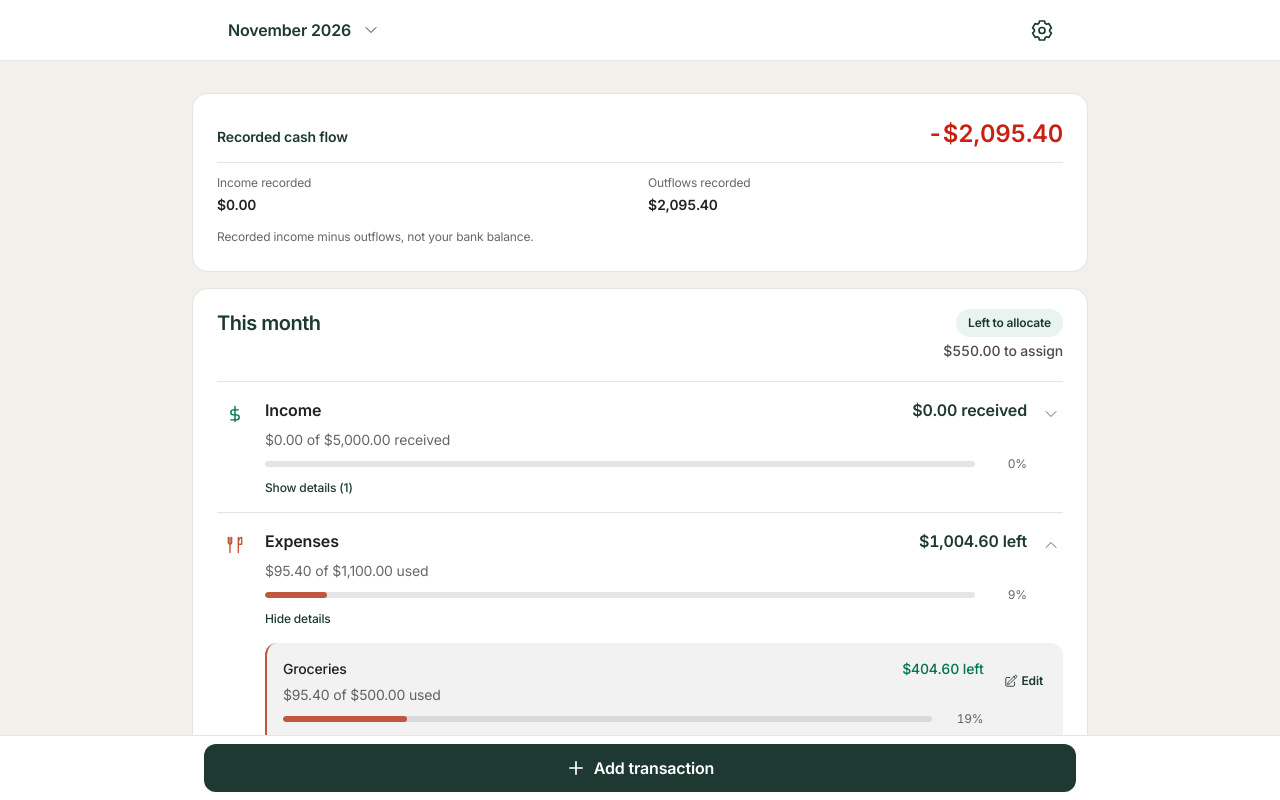
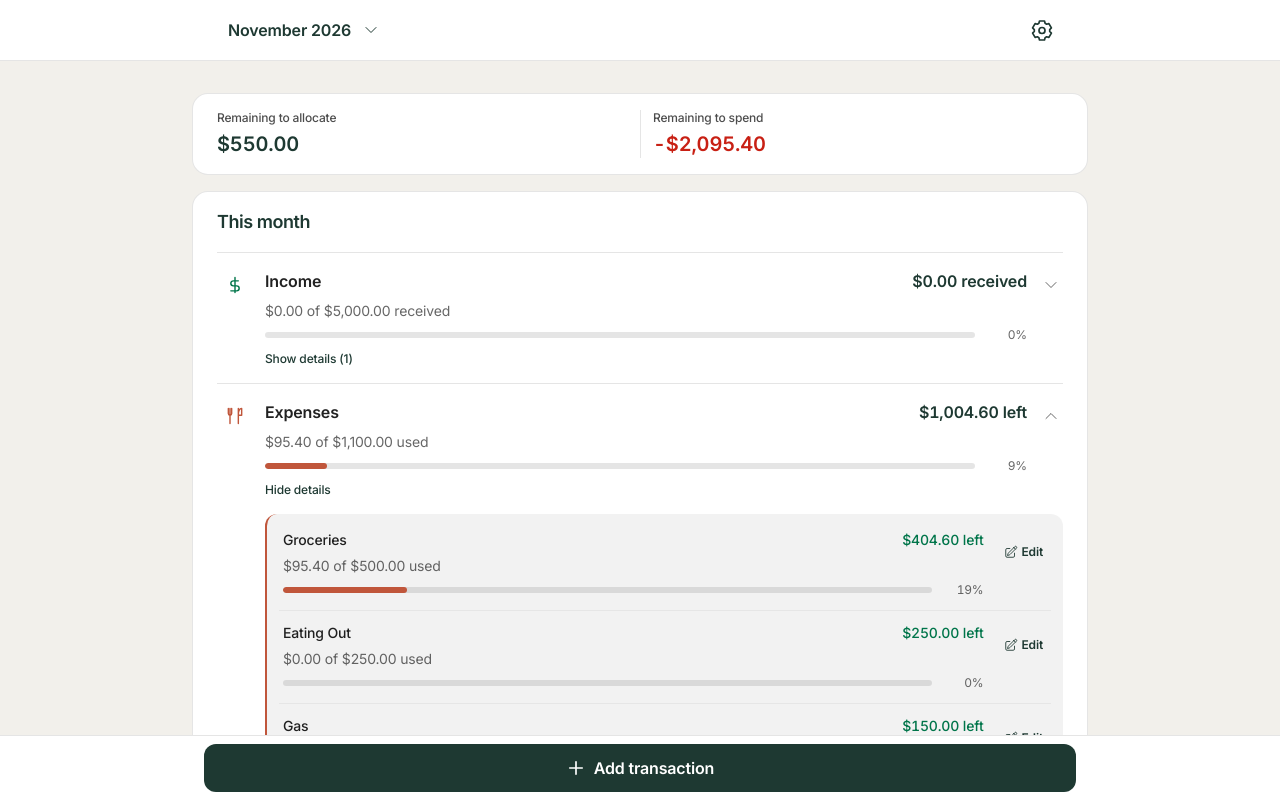
Before and after one commit to jpmarteleur/zenith-budget, a React (Vite) app: page / in a window 1280 px wide. Both pictures are taken after a click on the button "Try as a guest". Shown: the top 800 px of the page. Built offline with nearby package versions, Linux system fonts and the light colour scheme.

Commit message:
feat: update README for clarity on budget features; enhance AllocationEditor and TransactionFields for improved UI consistency and accessibility; refactor BudgetPage layout for better user experience

```diff
--- a/components/TransactionFields.tsx
+++ b/components/TransactionFields.tsx
@@ -44,16 +44,16 @@ const TransactionFields: React.FC<TransactionFieldsProps> = ({
   return (
     <div className="space-y-3">
       <div className="grid grid-cols-[minmax(0,1fr)_minmax(0,1.2fr)] items-start gap-3">
-      <div>
+      <div className="min-w-0">
         <div className="mb-1 flex items-baseline justify-between gap-3">
           <label htmlFor={`${id}-amount`} className="text-sm font-medium text-black/87">Amount</label>
           <span className="text-xs text-black/60">{currency.code}</span>
         </div>
         <input ref={amountRef} id={`${id}-amount`} type="number" inputMode="decimal" step="any" required value={draft.amount} onChange={event => onChange({ amount: event.target.value })} className={`min-h-11 w-full min-w-0 rounded-xl border border-black/50 bg-white px-3 py-2 text-lg font-semibold tabular-nums text-black/87 ${TRANSACTION_FOCUS}`} />
       </div>
-      <div>
+      <div className="min-w-0">
         <label htmlFor={`${id}-date`} className="mb-1 block text-sm font-medium text-black/87">Date</label>
-        <input id={`${id}-date`} type="date" required min={bounds.min} max={bounds.max} value={draft.date} onChange={event => onChange({ date: event.target.value })} className={FIELD} aria-describedby={`${id}-date-hint`} />
+        <input id={`${id}-date`} type="date" required min={bounds.min} max={bounds.max} value={draft.date} onChange={event => onChange({ date: event.target.value })} className={`${FIELD} block max-w-full appearance-none [&::-webkit-date-and-time-value]:min-w-0 [&::-webkit-date-and-time-value]:text-left [&::-webkit-datetime-edit]:min-w-0 [&::-webkit-datetime-edit]:p-0`} aria-describedby={`${id}-date-hint`} />
         <p id={`${id}-date-hint`} className="sr-only">Keep this transaction within the selected budget month.</p>
       </div>
       </div>
--- a/pages/BudgetPage.tsx
+++ b/pages/BudgetPage.tsx
@@ -8,7 +8,6 @@ import BudgetCategorySection from '../components/BudgetCategorySection';
 import { CATEGORY_NAMES } from '../types';
 import type { CategoryName, RecurringRule, Subcategory } from '../types';
 import PlusIcon from '../components/icons/PlusIcon';
-import CheckIcon from '../components/icons/CheckIcon';
 import { planStatus } from '../utils/budget-presentation';
 import { useSettings } from '../contexts/SettingsContext';
 
@@ -33,7 +32,6 @@ const BudgetPage: React.FC<BudgetPageProps> = props => {
   const appliedRuleIds = useMemo(() => new Set(transactions.map(t => t.recurring_id).filter(Boolean) as string[]), [transactions]);
   const pendingRules = useMemo(() => activeRecurringRules.filter(rule => !appliedRuleIds.has(rule.id)), [activeRecurringRules, appliedRuleIds]);
   const status = planStatus(remainingToBudget);
-  const statusText = status === 'allocated' ? 'Fully allocated' : status === 'available' ? 'Left to allocate' : 'Overallocated';
   const openEditor = (category: CategoryName, subcategory?: Subcategory) => {
     returnFocusRef.current = categoryHeaders.current[category] || null;
     setEditor({ category, subcategory });
@@ -53,27 +51,20 @@ const BudgetPage: React.FC<BudgetPageProps> = props => {
   return (
     <div className="mx-auto max-w-4xl space-y-4 pb-24">
       <h1 className="sr-only">Monthly budget</h1>
-      <section aria-labelledby="cash-flow-title" className="rounded-2xl border border-black/10 bg-white p-4 sm:p-6">
-        <div className="flex flex-wrap items-baseline justify-between gap-2">
-          <h2 id="cash-flow-title" className="text-sm font-semibold text-house-green">Recorded cash flow</h2>
-          <p className={`text-2xl font-semibold tabular-nums ${remainingToSpend < 0 ? 'text-danger' : 'text-house-green'}`}>{formatCurrency(remainingToSpend)}</p>
-        </div>
-        <dl className="mt-3 grid grid-cols-2 gap-4 border-t border-black/10 pt-3 text-sm">
-          <div><dt className="text-xs text-black/60">Income recorded</dt><dd className="mt-1 font-semibold tabular-nums">{formatCurrency(actualAmounts.Income || 0)}</dd></div>
-          <div><dt className="text-xs text-black/60">Outflows recorded</dt><dd className="mt-1 font-semibold tabular-nums">{formatCurrency((actualAmounts.Income || 0) - remainingToSpend)}</dd></div>
+      <section aria-label="Monthly balances" className="rounded-2xl border border-black/10 bg-white p-4 sm:px-6">
+        <dl className="grid grid-cols-2 divide-x divide-black/10">
+          <div className="min-w-0 pr-3">
+            <dt className="text-xs font-medium text-black/70">Remaining to allocate</dt>
+            <dd className={`mt-1 break-words text-xl font-semibold tabular-nums ${status === 'overallocated' ? 'text-danger' : 'text-house-green'}`}>{formatCurrency(status === 'allocated' ? 0 : remainingToBudget)}</dd>
+          </div>
+          <div className="min-w-0 pl-3">
+            <dt className="text-xs font-medium text-black/70">Remaining to spend</dt>
+            <dd className={`mt-1 break-words text-xl font-semibold tabular-nums ${remainingToSpend < 0 ? 'text-danger' : 'text-house-green'}`}>{formatCurrency(remainingToSpend)}</dd>
+          </div>
         </dl>
-        <p className="mt-3 text-xs leading-relaxed text-black/60">Recorded income minus outflows, not your bank balance.</p>
       </section>
       <section aria-label="Monthly categories" className="rounded-2xl border border-black/10 bg-white px-3 sm:px-6">
-        <div className="flex flex-wrap items-start justify-between gap-3 border-b border-black/10 py-4 sm:py-5">
-          <h2 className="text-xl font-semibold tracking-tight text-house-green">This month</h2>
-          <div className="text-right">
-            <span className={`inline-flex items-center gap-1.5 rounded-full px-3 py-1.5 text-xs font-semibold ${status === 'overallocated' ? 'bg-danger/5 text-danger' : 'bg-green-mint/50 text-house-green'}`}>{status === 'allocated' && <span aria-hidden="true">
-              <CheckIcon className="h-4 w-4" />
-            </span>}{statusText}</span>
-            <p className="mt-1 text-sm font-medium tabular-nums text-black/70">{formatCurrency(status === 'allocated' ? 0 : Math.abs(remainingToBudget))}{status === 'available' ? ' to assign' : status === 'overallocated' ? ' over plan' : ' left to allocate'}</p>
-          </div>
-        </div>
+        <h2 className="border-b border-black/10 py-4 text-lg font-semibold tracking-tight text-house-green">This month</h2>
         {CATEGORY_NAMES.map(category => (
           <BudgetCategorySection
             key={category}
```
Also changed, not shown: components/AllocationEditor.tsx (+11 -20 lines), 1 other file (tests, documents, lock files or other folders).
